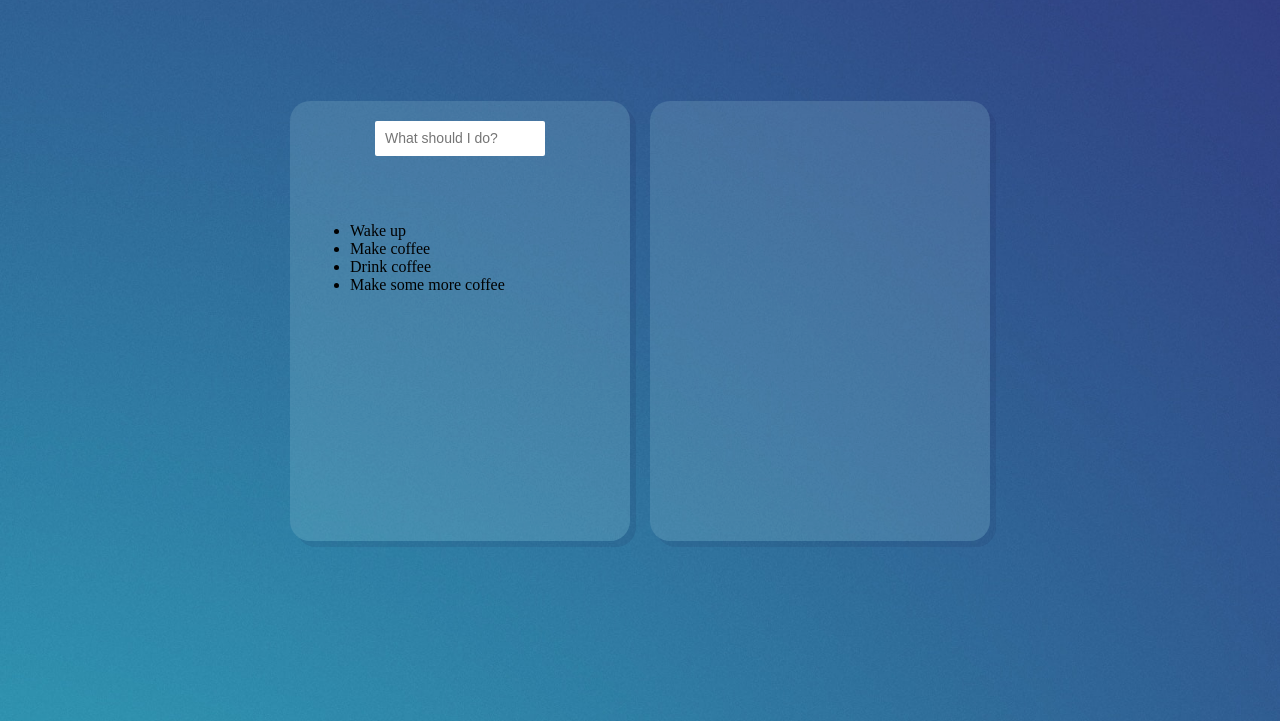
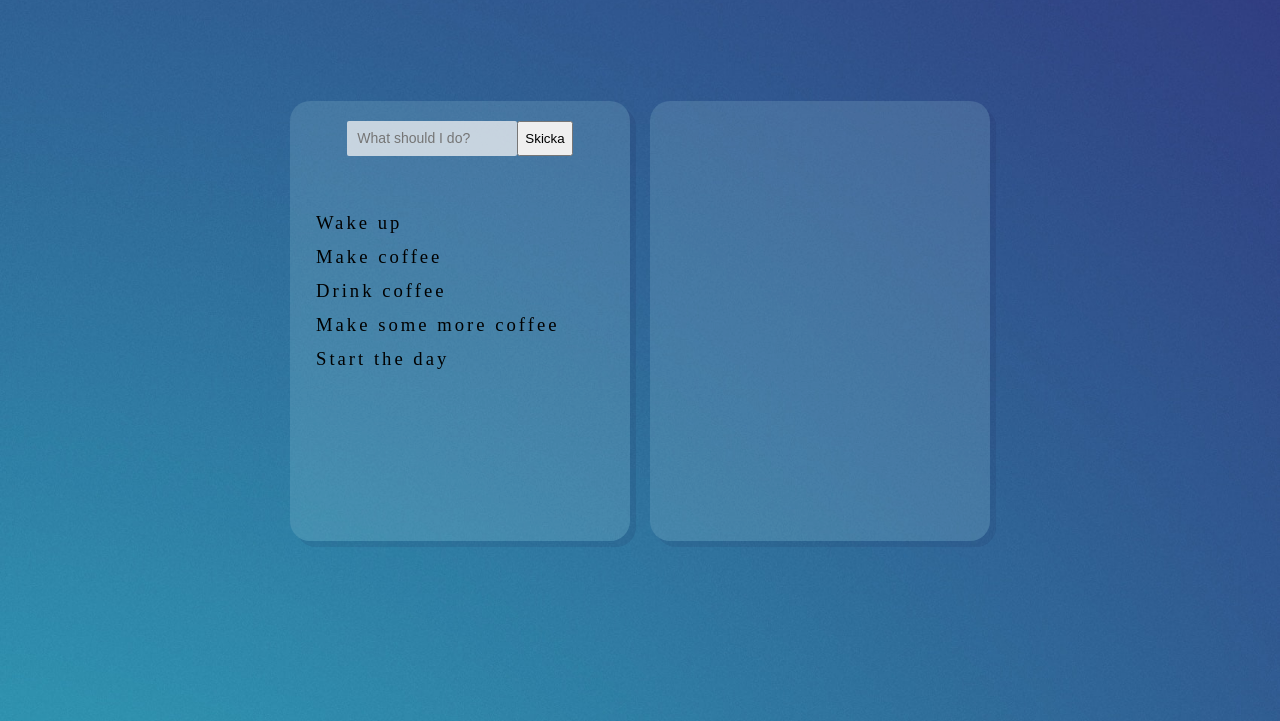
Before and after one commit to sofieblom/JavaScript.Grundkurs--toDoList, a website: page index.html in a window 1280 px wide. Shown: the part 79-800 px from the top of the page. Drawn offline with Linux system fonts and the light colour scheme; a web font is replaced by a local one.

Commit message:
skapade lista från js

```diff
--- a/index.html
+++ b/index.html
@@ -4,6 +4,10 @@
     <meta charset="UTF-8" />
     <meta http-equiv="X-UA-Compatible" content="IE=edge" />
     <meta name="viewport" content="width=device-width, initial-scale=1.0" />
+    <script
+      src="https://kit.fontawesome.com/3d16140dea.js"
+      crossorigin="anonymous"
+    ></script>
     <link
       rel="stylesheet"
       href="https://fonts.googleapis.com/css?family=Sofia"
@@ -19,13 +23,28 @@
         <div id="toDoBox">
           <div id="inputContainer">
             <input type="text" id="myInput" placeholder="What should I do?" />
+            <button type="submit" id="myButton">Skicka</button>
+            <!--</button>><span id="addButton"
+              ><i class="fas fa-angle-double-right"></i
+            ></span>-->
           </div>
-          <ul>
-            <li>Wake up</li>
-            <li>Make coffee</li>
-            <li>Drink coffee</li>
-            <li>Make some more coffee</li>
-          </ul>
+          <div id="myAddsBox">
+            <!-- <ul id="myUl">
+              <li id="myLi"><input id="Checkbox" type="checkbox" /> Wake up</li>
+              <li id="myLi">
+                <input id="Checkbox" type="checkbox" /> Make coffee
+              </li>
+              <li id="myLi">
+                <input id="Checkbox" type="checkbox" /> Drink coffee
+              </li>
+              <li id="myLi">
+                <input id="Checkbox" type="checkbox" /> Make some more coffee
+              </li>
+              <li id="myLi">
+                <input id="Checkbox" type="checkbox" /> Start the day
+              </li>
+            </ul> -->
+          </div>
         </div>
         <div id="doneBox"></div>
       </div>
--- a/js/main.js
+++ b/js/main.js
@@ -0,0 +1,39 @@
+class ToDo {
+  constructor(todo) {
+    this.todo = todo;
+  }
+}
+
+window.onload = function () {
+  let button = document.getElementById("myButton");
+  button.addEventListener("click", handleAdd);
+  myTasks();
+};
+
+// Mina to-dos från start
+function myTasks() {
+  let td1 = new ToDo("Wake up");
+  let td2 = new ToDo("Make coffee");
+  let td3 = new ToDo("Drink coffee");
+  let td4 = new ToDo("Make some more coffee");
+  let td5 = new ToDo("Start the day");
+
+  let myToDos = [td1, td2, td3, td4, td5];
+
+  for (let i = 0; i < myToDos.length; i++) {
+    let task = document.createElement("li");
+    let myAddsBox = document.getElementById("myAddsBox");
+    myAddsBox.appendChild(task);
+    task.innerHTML = myToDos[i].todo;
+  }
+}
+
+// Lägg till do-dos i listan
+function handleAdd() {
+  let myInput = document.getElementById("myInput");
+  let myAddsBox = document.getElementById("myAddsBox");
+  let li = document.createElement("li");
+  myAddsBox.appendChild(li);
+  li.innerHTML = myInput.value;
+  myInput.value = ""; // Gör input-fältet tomt
+}
--- a/scss/main.scss
+++ b/scss/main.scss
@@ -34,6 +34,7 @@ body {
       display: flex;
       justify-content: center;
       input {
+        background-color: rgba(245, 245, 245, 0.74);
         width: 50%;
         font-size: 14px;
         border-radius: 2px;
@@ -42,6 +43,28 @@ body {
         padding: 10px;
         margin-bottom: 50px;
       }
+      button {
+        height: 35px;
+      }
+      // span {
+      //   font-size: 20px;
+      //   font-weight: bold;
+      //   color: black;
+      // }
+      // #addButton {
+      //   height: 15px;
+      //   width: 15px;
+      //   padding: 10px;
+      //   background-color: rgba(69, 116, 81, 0.623);
+      // }
+      // #addButton:hover {
+      //   background-color: rgba(6, 85, 26, 0.623);
+      // }
+    }
+
+    ul {
+      margin: 0;
+      padding: 0;
     }
   }
   #doneBox {
@@ -52,6 +75,13 @@ body {
     padding: 20px;
     box-shadow: $box-shadow;
   }
+}
+li {
+  display: block;
+  list-style-type: none;
+  font-size: 14pt;
+  padding: 6px;
+  letter-spacing: 3px;
 }
 
 @media screen and (min-width: 768px) {
```
Also changed, not shown: css/main.css.
